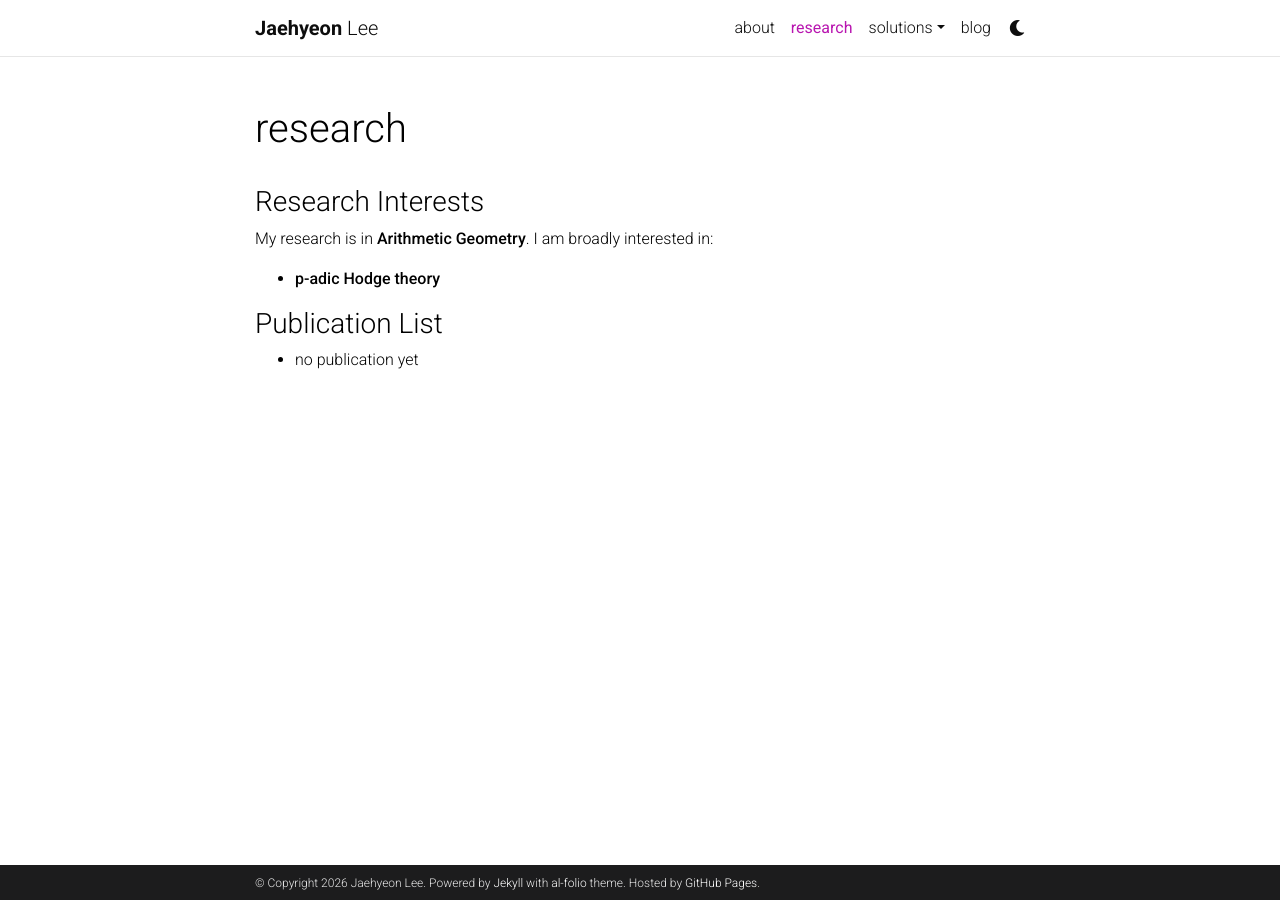
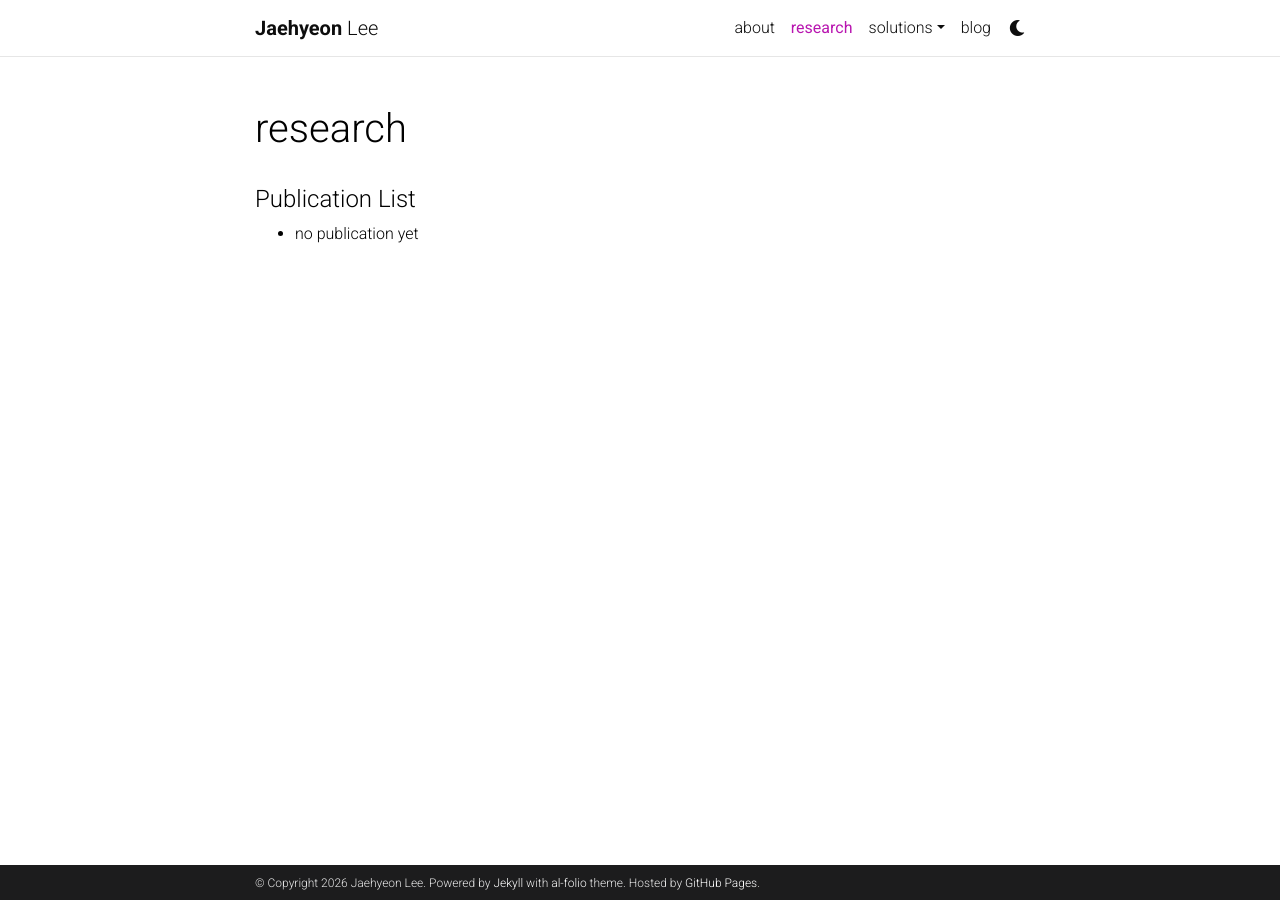
Before and after one commit to ijhlee0511/ijhlee0511.github.io, a Jekyll site: the page built from _pages/research.md, in a window 1280 px wide. Built offline with Jekyll 4.4.1, drawn with Linux system fonts in a browser that asks for light colours; some web fonts are replaced; comment, search, counter and statistics services are not loaded; a style sheet for code colours, icons or effects is not loaded.

Commit message:
Update research.md

```diff
--- a/_pages/research.md
+++ b/_pages/research.md
@@ -6,12 +6,6 @@ nav: true
 nav_order: 1
 ---
 
-### Research Interests
-
-My research is in **Arithmetic Geometry**. I am broadly interested in:
-
-- **p-adic Hodge theory**
-
-### Publication List
+#### Publication List
 
 - no publication yet
```
